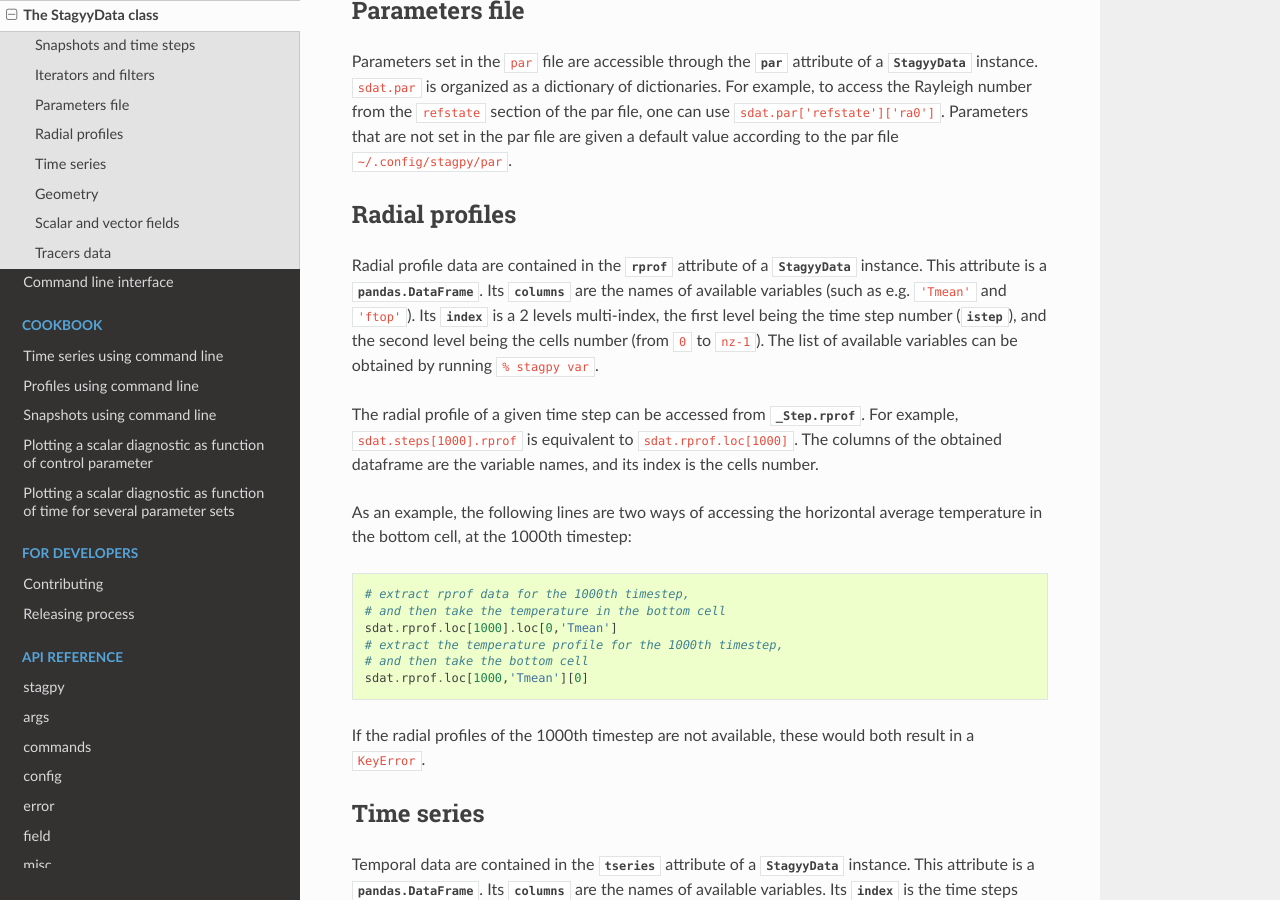
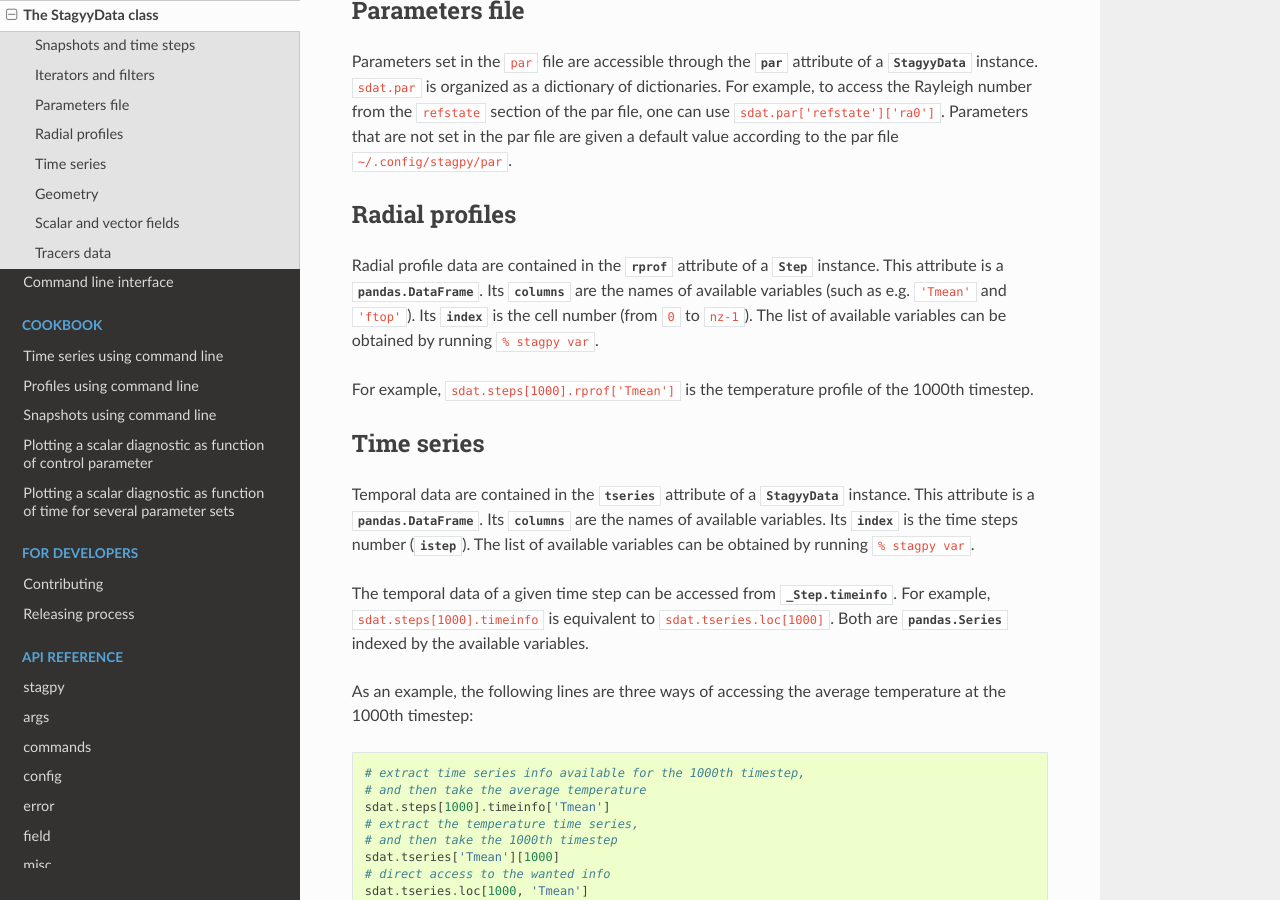
Before and after one commit to StagPython/StagPy, a Sphinx documentation site: the page built from docs/sources/stagyydata.rst, in a window 1280 px wide and 900 px high, scrolled down 1543 px. Built offline with Sphinx 7.4.7 and the Read the Docs theme 2.0.0, drawn with Linux system fonts in a browser that asks for light colours; the version number could not be read and is left out.

Commit message:
Update rprof documentation

```diff
--- a/docs/sources/stagyydata.rst
+++ b/docs/sources/stagyydata.rst
@@ -86,32 +86,15 @@ are given a default value according to the par file ``~/.config/stagpy/par``.
 Radial profiles
 ---------------
 
-Radial profile data are contained in the
-:attr:`~stagpy.stagyydata.StagyyData.rprof` attribute of a
-:class:`~stagpy.stagyydata.StagyyData` instance.  This attribute is a
+Radial profile data are contained in the :attr:`~stagpy._step.Step.rprof`
+attribute of a :class:`~stagpy._step.Step` instance.  This attribute is a
 :class:`pandas.DataFrame`. Its :attr:`columns` are the names of available
-variables (such as e.g. ``'Tmean'`` and ``'ftop'``).  Its :attr:`index` is a 2
-levels multi-index, the first level being the time step number (:attr:`istep`),
-and the second level being the cells number (from ``0`` to ``nz-1``). The list
-of available variables can be obtained by running ``% stagpy var``.
+variables (such as e.g. ``'Tmean'`` and ``'ftop'``).  Its :attr:`index` is the
+cell number (from ``0`` to ``nz-1``). The list of available variables can be
+obtained by running ``% stagpy var``.
 
-The radial profile of a given time step can be accessed from :attr:`_Step.rprof
-<stagpy.stagyydata._Step.rprof>`. For example, ``sdat.steps[1000].rprof`` is
-equivalent to ``sdat.rprof.loc[1000]``. The columns of the obtained dataframe
-are the variable names, and its index is the cells number.
-
-As an example, the following lines are two ways of accessing the horizontal
-average temperature in the bottom cell, at the 1000th timestep::
-
-    # extract rprof data for the 1000th timestep,
-    # and then take the temperature in the bottom cell
-    sdat.rprof.loc[1000].loc[0,'Tmean']
-    # extract the temperature profile for the 1000th timestep,
-    # and then take the bottom cell
-    sdat.rprof.loc[1000,'Tmean'][0]
-
-If the radial profiles of the 1000th timestep are not available, these would
-both result in a ``KeyError``.
+For example, ``sdat.steps[1000].rprof['Tmean']`` is the temperature profile of
+the 1000th timestep.
 
 Time series
 -----------
```
